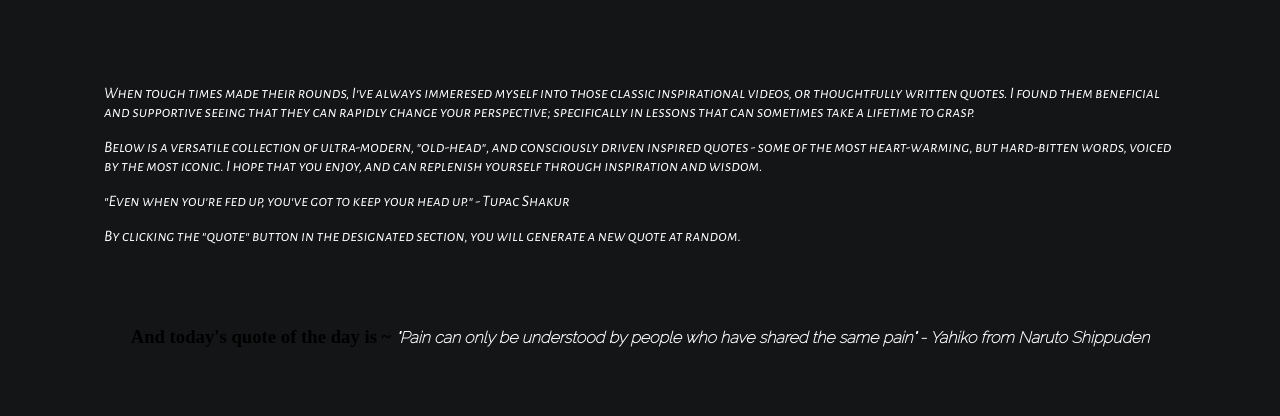
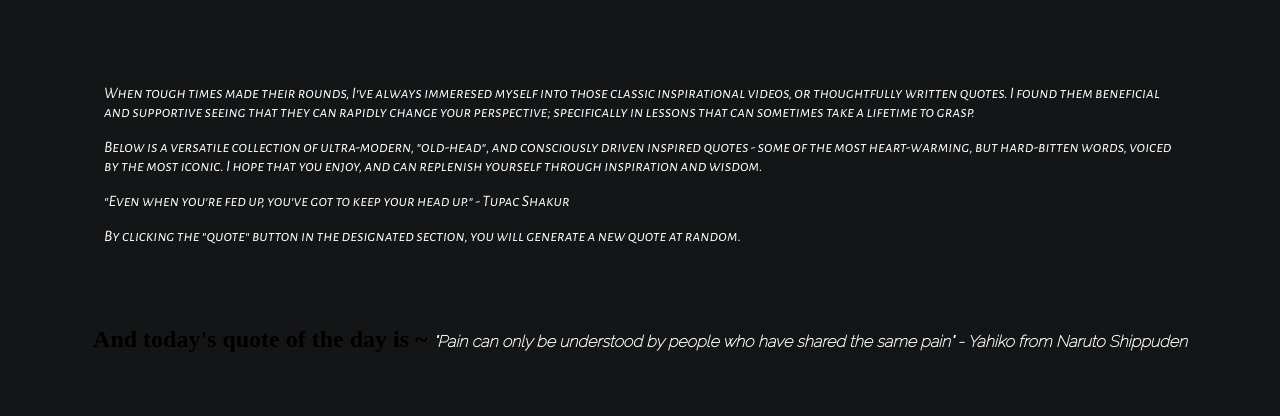
Before and after one commit to Orantes-J/Mood-Booster, a website built with Parcel: page index.html in a window 1280 px wide. Shown: the part 109-525 px from the top of the page. Built offline with nearby package versions, Linux system fonts and the light colour scheme.

Commit message:
Update main.css

```diff
--- a/src/css/main.css
+++ b/src/css/main.css
@@ -114,7 +114,9 @@ html{
         margin: 5pc;
     }
 }
-
+.FontEdit{
+    font-size: 1.5pc;
+}
 /* FONT SETTINGS */
 .title-font{
     font-family: 'Poppins', sans-serif;
```
